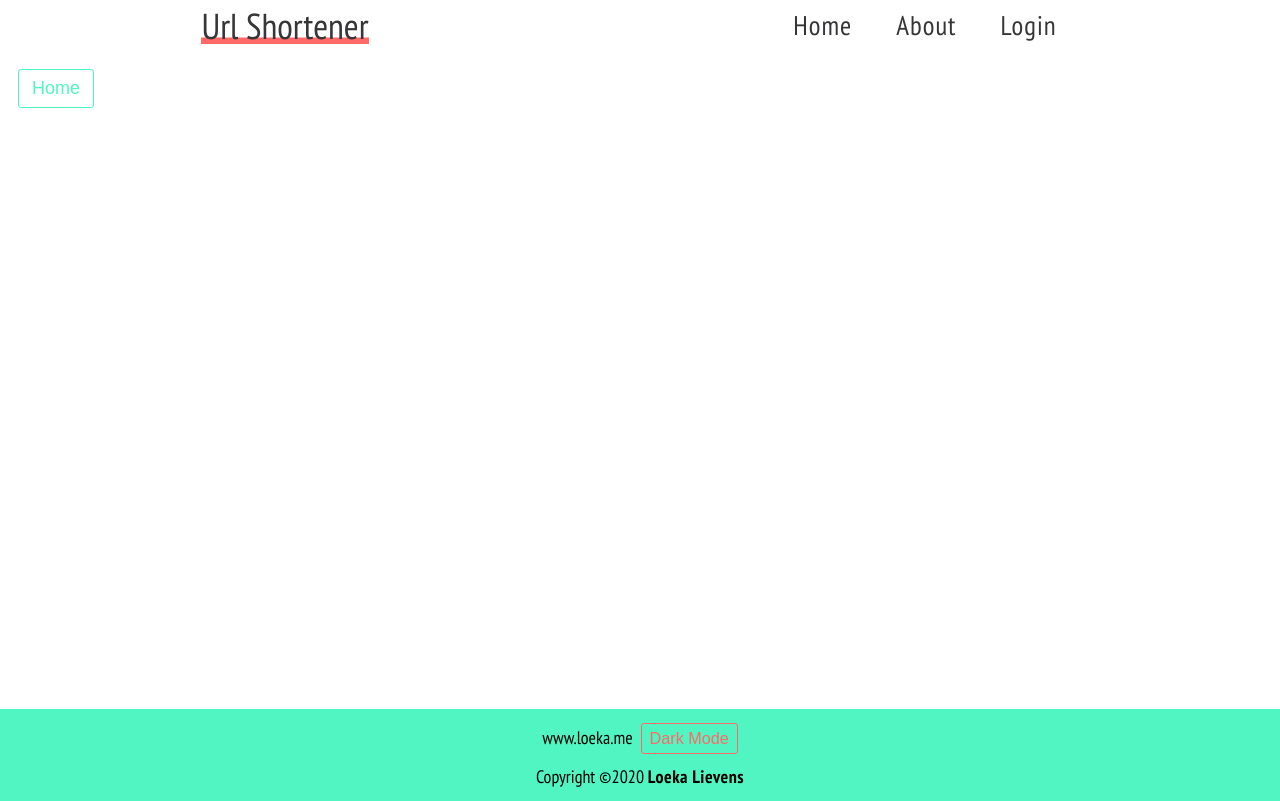
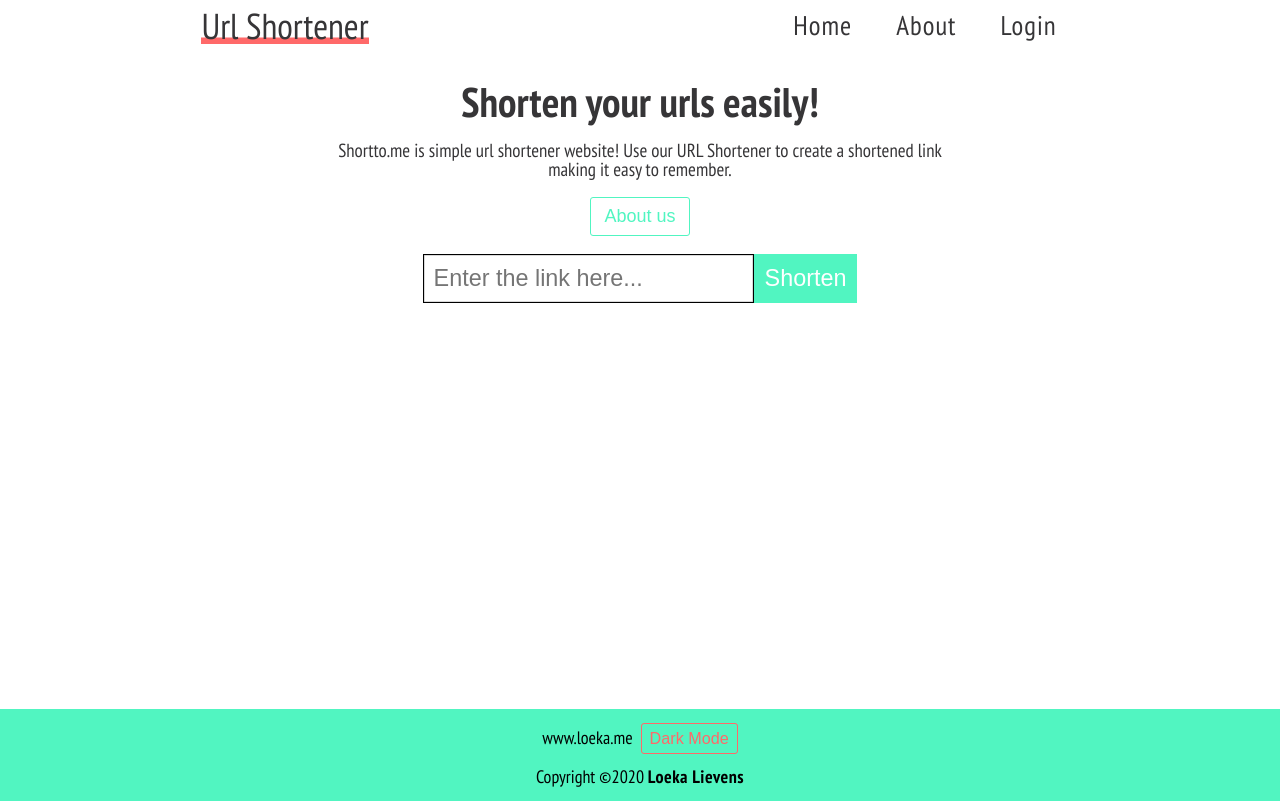
Before and after one commit to Loeka1234/typescript-url-shortener-frontend, a React (Create React App) app: page / in a window 1280 px wide. Built offline with nearby package versions, Linux system fonts and the light colour scheme.

Commit message:
Some content on home page

```diff
--- a/package.json
+++ b/package.json
@@ -6,12 +6,14 @@
     "@testing-library/jest-dom": "^4.2.4",
     "@testing-library/react": "^9.3.2",
     "@testing-library/user-event": "^7.1.2",
+    "@types/color": "^3.0.1",
     "@types/jest": "^24.0.0",
     "@types/node": "^12.0.0",
     "@types/react": "^16.9.0",
     "@types/react-dom": "^16.9.0",
     "@types/react-router-dom": "^5.1.5",
     "@types/styled-components": "^5.1.1",
+    "color": "^3.1.2",
     "react": "^16.13.1",
     "react-dom": "^16.13.1",
     "react-helmet": "^6.1.0",
--- a/src/pages/Home.tsx
+++ b/src/pages/Home.tsx
@@ -1,4 +1,9 @@
 import React from "react";
+import { Link } from "react-router-dom";
+
+import styles from "./stylesheets/Home.module.css";
+
+import FlexDiv from "../styledComponents/FlexDiv";
 import Button from "../styledComponents/Button";
 
 export interface HomeProps {}
@@ -6,7 +11,35 @@ export interface HomeProps {}
 const Home: React.FC<HomeProps> = () => {
     return (
         <main>
-            <Button>Home</Button>
+            <FlexDiv flexDir="column">
+                <h2 className={styles.h2}>Shorten your urls easily!</h2>
+                <p className={styles.p}>
+                    Shortto.me is simple url shortener website! Use our URL
+                    Shortener to create a shortened link making it easy to
+                    remember.
+                </p>
+                <Link to="/about">
+                    <Button>About us</Button>
+                </Link>
+
+                <div className={styles.shortener}>
+                    <form action="">
+                        <div>
+                            <input
+                                type="text"
+                                className={styles.input}
+                                style={{
+                                    border: "1px solid black",
+                                    boxShadow:
+                                        "inset 0px 0px .25px .5px rgba(0,0,0,0.3)",
+                                }}
+                                placeholder="Enter the link here..."
+                            />
+                            <Button className={styles.input} primary>Shorten</Button>
+                        </div>
+                    </form>
+                </div>
+            </FlexDiv>
         </main>
     );
 };
--- /dev/null
+++ b/src/pages/stylesheets/Home.module.css
@@ -0,0 +1,32 @@
+.h2 {
+    font-size: 2.3em;
+    margin: 3rem 0 0;
+}
+
+.p {
+    max-width: 50%;
+    text-align: center;
+    font-size: 1.05em;
+    margin-bottom: 0;
+}
+
+.shortener {
+    width: 50%;
+    display: flex;
+    justify-content: center;
+}
+
+/* TODO: Better styling without the !important for the input */
+.input {
+    font-size: 1.3em !important;
+    margin: 0 !important;
+    padding: 1rem !important;
+    height: 100% !important;
+    border-radius: 0 !important;
+}
+
+@media only screen and (max-width: 700px) {
+    .p {
+        max-width: 80%;
+    }
+}
--- a/src/styledComponents/Button.tsx
+++ b/src/styledComponents/Button.tsx
@@ -1,4 +1,5 @@
 import styled, { css } from "styled-components";
+import Color from "color";
 
 const Button = styled.button<{ primary?: boolean; color?: string, useSecondaryColor?: boolean }>`
     ${({ primary, useSecondaryColor, theme }) => {
@@ -15,12 +16,12 @@ const Button = styled.button<{ primary?: boolean; color?: string, useSecondaryCo
             padding: 0.8rem 1.3rem;
             border: 1px solid ${color};
             border-radius: 3px;
-            cursor: pointer;
             transition: all 0.3s ease-in-out;
 
             &:hover {
-            background: ${!primary && color};
-            color: ${!primary && "white"};
+                cursor: pointer;
+                background: ${!primary ? color : Color(color).darken(0.3)};
+                color: ${!primary && "white"};
             }
             &:focus {
                 outline:0;
--- /dev/null
+++ b/src/styledComponents/FlexDiv.tsx
@@ -0,0 +1,16 @@
+import styled, { css } from "styled-components";
+
+const FlexDiv = styled.div<{ flexDir?: ("column" | "row")}>`
+    ${({ flexDir }) => {
+
+        return css`
+            width: 100%;
+            display: flex;
+            justify-content: center;
+            align-items: center;
+            flex-direction: ${flexDir ? flexDir : "row"};
+        `;
+    }}
+`;
+
+export default FlexDiv;
```
Also changed, not shown: 1 other file (tests, documents, lock files or other folders).
